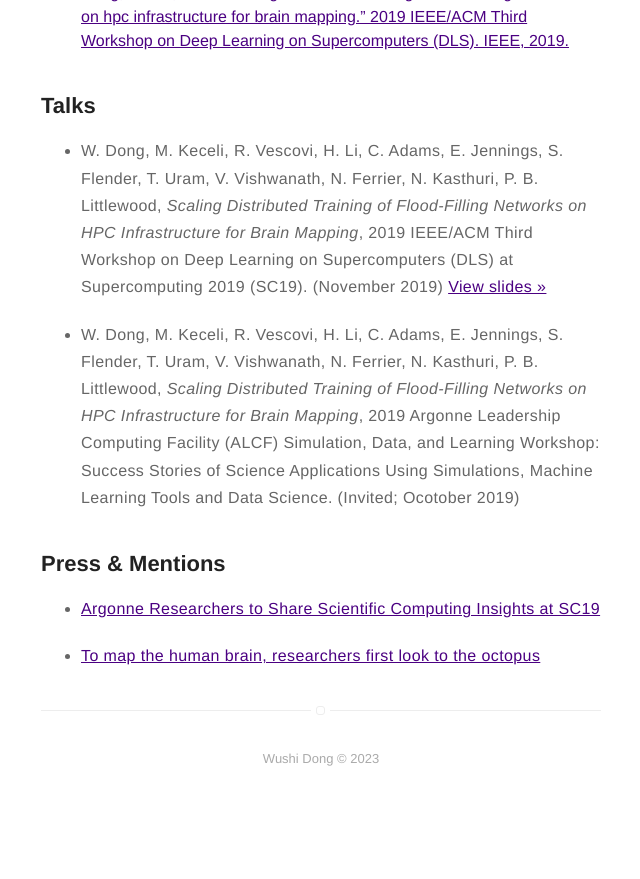
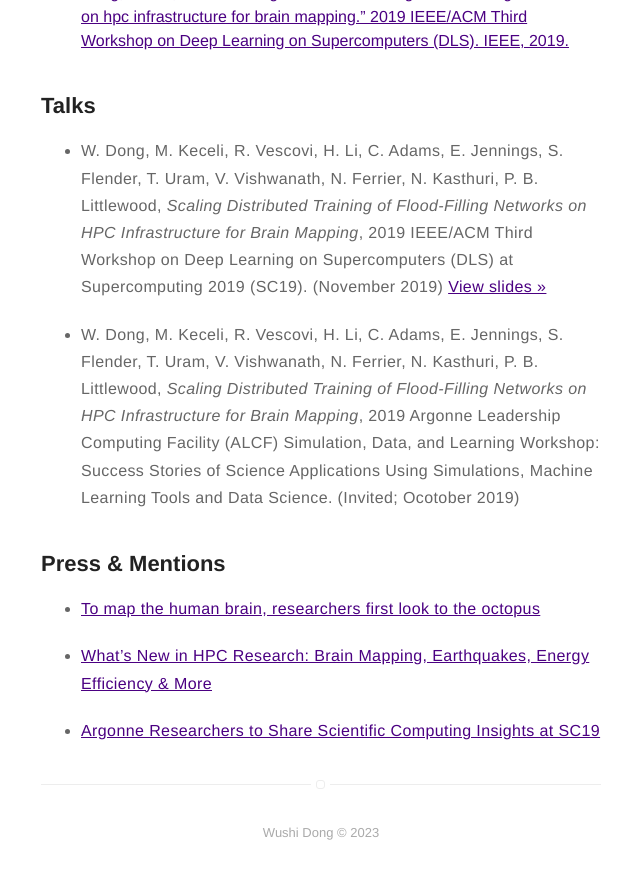
Before and after one commit to wushidonguc/wushidonguc.github.io, a Jekyll site: the page built from _posts/2019-5-8-distributed_ffn.markdown, in a window 1280 px wide and 900 px high, scrolled down 4956 px. Shown: the top 879 px of the window, without its empty margins (319-959 px from the left). Built offline with Jekyll 4.4.1, drawn with Linux system fonts in a browser that asks for light colours; before the commit the page ends 5782 px from its top, so only the background shows below that.

Commit message:
Modify .gitignore

```diff
--- a/_posts/2019-5-8-distributed_ffn.markdown
+++ b/_posts/2019-5-8-distributed_ffn.markdown
@@ -77,6 +77,8 @@ Our work is an important step towards a complete simulation pipeline of the huma
 * <b>W. Dong</b>, M. Keceli, R. Vescovi, H. Li, C. Adams, E. Jennings, S. Flender, T. Uram, V. Vishwanath, N. Ferrier, N. Kasthuri, P. B. Littlewood, <i>Scaling Distributed Training of Flood-Filling Networks on HPC Infrastructure for Brain Mapping</i>, 2019 Argonne Leadership Computing Facility (ALCF) Simulation, Data, and Learning Workshop: Success Stories of Science Applications Using Simulations, Machine Learning Tools and Data Science. (Invited; Ocotober 2019)
 
 <h2>Press & Mentions</h2>
+* [To map the human brain, researchers first look to the octopus](https://sing.uchicago.edu/2022/08/16/to-map-the-human-brain-researchers-first-look-to-the-octopus/)
+
+* [What’s New in HPC Research: Brain Mapping, Earthquakes, Energy Efficiency & More](https://www.hpcwire.com/2019/06/12/whats-new-in-hpc-research-brain-mapping-earthquakes-energy-efficiency-more/)
+
 * [Argonne Researchers to Share Scientific Computing Insights at SC19](https://www.hpcwire.com/off-the-wire/argonne-researchers-to-share-scientific-computing-insights-at-sc19/)
-
-* [To map the human brain, researchers first look to the octopus](https://sing.uchicago.edu/2022/08/16/to-map-the-human-brain-researchers-first-look-to-the-octopus/)
```
Also changed, not shown: 1 other file.
